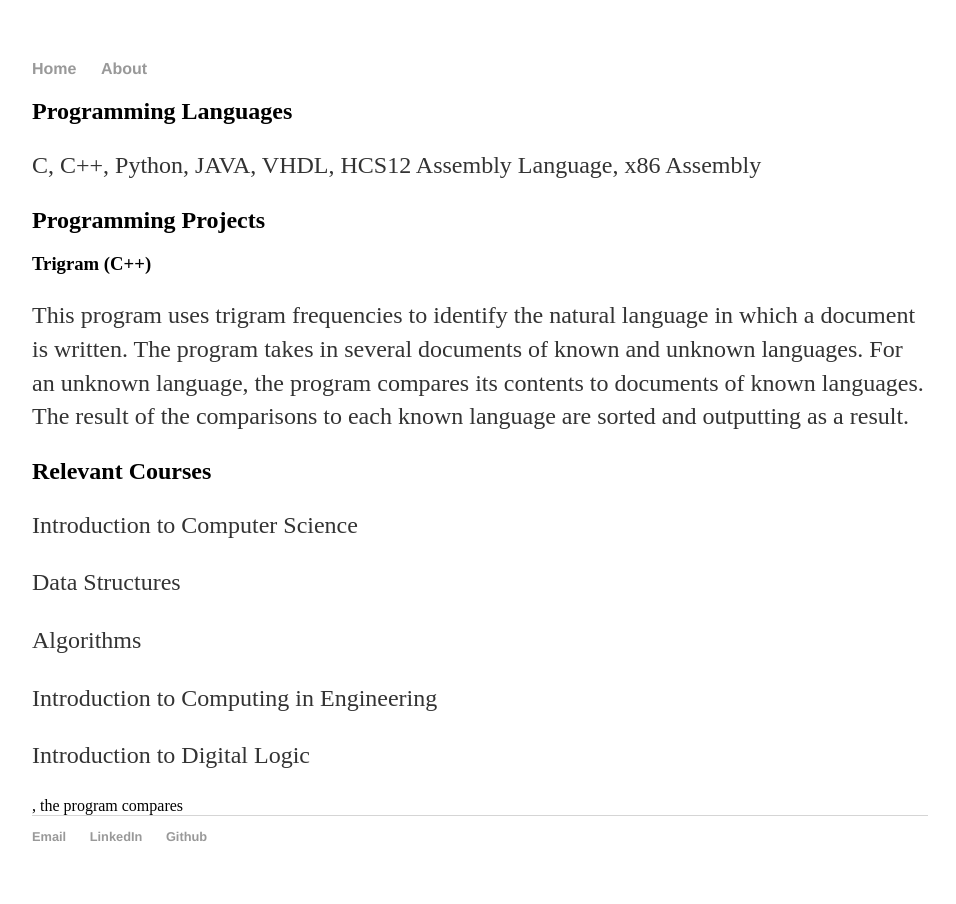
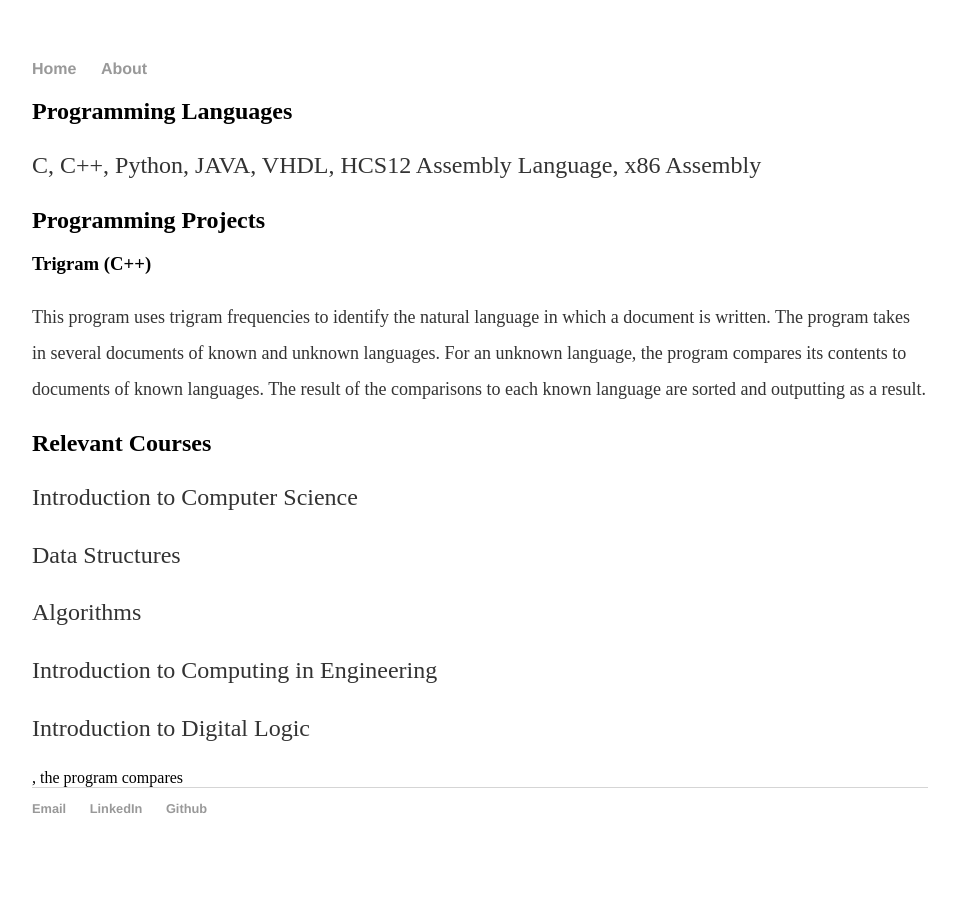
Before and after one commit to Winnie-Zheng/winnie-zheng.github.io, a Jekyll site: the page built from About/index.html, in a window 1280 px wide. Shown: the whole page, without its empty margins (160-1116 px from the left). Built offline with Jekyll 4.4.1, drawn with Linux system fonts in a browser that asks for light colours.

Commit message:
Update index.html

```diff
--- a/About/index.html
+++ b/About/index.html
@@ -7,7 +7,7 @@
     <p>C, C++, Python, JAVA, VHDL, HCS12 Assembly Language, x86 Assembly</p>
   <h2>Programming Projects</h2>
     <h3>Trigram (C++)</h3>
-    <p><font size=5>This program uses trigram frequencies to identify the natural language in which a document is written. The program takes in several documents of known and unknown languages. For an unknown language, the program compares its contents to documents of known languages. The result of the comparisons to each known language are sorted and outputting as a result.</font></p>
+    <p><font size=4>This program uses trigram frequencies to identify the natural language in which a document is written. The program takes in several documents of known and unknown languages. For an unknown language, the program compares its contents to documents of known languages. The result of the comparisons to each known language are sorted and outputting as a result.</font></p>
   <h2>Relevant Courses</h2>
     <p>Introduction to Computer Science</p>
     <p>Data Structures</p>
```
